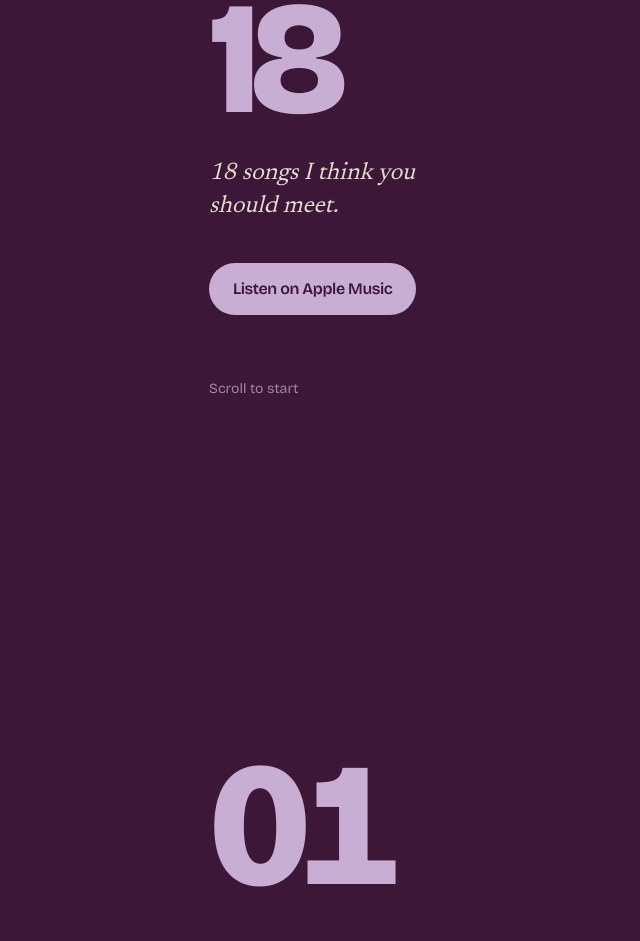
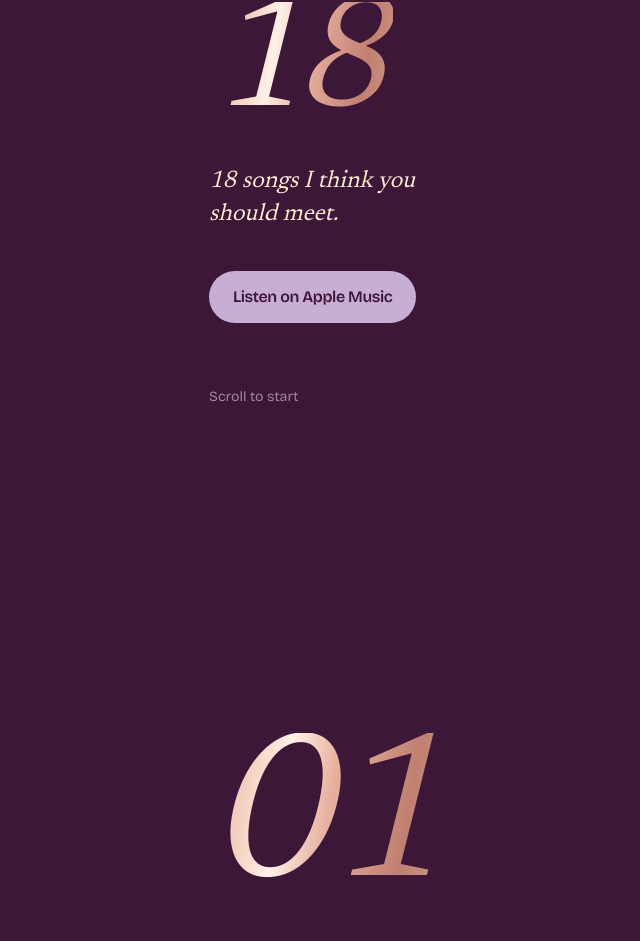
Before and after one commit to Plumbline-Studio/addie-rose, a Next.js app: page / in a window 1280 px wide. Shown: the part 257-1198 px from the top of the page, without its empty margins (171-811 px from the left). Built offline with nearby package versions, Linux system fonts and the light colour scheme.

Commit message:
Cara's review: rose gold italic numbers with scroll shimmer, buttery ivory text

```diff
--- /dev/null
+++ b/app/Sheen.tsx
@@ -0,0 +1,31 @@
+"use client";
+import { useEffect } from "react";
+
+// Moves the rose-gold highlight across each number as it travels up the screen.
+export default function Sheen() {
+  useEffect(() => {
+    if (window.matchMedia("(prefers-reduced-motion: reduce)").matches) return;
+    const els = Array.from(document.querySelectorAll<HTMLElement>("[data-sheen]"));
+    let frame = 0;
+    const update = () => {
+      frame = 0;
+      const h = window.innerHeight;
+      for (const el of els) {
+        const top = el.getBoundingClientRect().top;
+        if (top < -h || top > 2 * h) continue;
+        const p = Math.min(1, Math.max(0, (top + h * 0.3) / (h * 1.3)));
+        el.style.setProperty("--p", p.toFixed(3));
+      }
+    };
+    const onScroll = () => { if (!frame) frame = requestAnimationFrame(update); };
+    update();
+    window.addEventListener("scroll", onScroll, { passive: true });
+    window.addEventListener("resize", onScroll);
+    return () => {
+      window.removeEventListener("scroll", onScroll);
+      window.removeEventListener("resize", onScroll);
+      if (frame) cancelAnimationFrame(frame);
+    };
+  }, []);
+  return null;
+}
--- a/app/globals.css
+++ b/app/globals.css
@@ -2,7 +2,7 @@
 
 @theme {
   --color-plum: #3D1738;
-  --color-ivory: #F6F0E4;
+  --color-ivory: #F8ECCB;
   --color-lavender: #C8AED3;
   --color-lilac: #DDD0E5;
   --font-display: var(--font-display);
@@ -11,7 +11,7 @@
 
 html {
   background: #3D1738;
-  color: #F6F0E4;
+  color: #F8ECCB;
   scroll-snap-type: y mandatory;
   -webkit-text-size-adjust: 100%;
 }
@@ -45,3 +45,19 @@ a:focus-visible, button:focus-visible {
   .rise-3 { animation-delay: 360ms; }
   @keyframes rise { from { opacity: 0; transform: translateY(14px); } to { opacity: 1; transform: none; } }
 }
+
+/* Metallic rose gold. A wide band of highlights slides across the
+   numbers as each page moves up the screen (see Sheen.tsx). */
+.rosegold {
+  background-image: linear-gradient(
+    100deg,
+    #B9776C 0%, #D9A08F 14%, #F6D5C4 24%, #FFF1E6 29%, #E7B19E 36%,
+    #C0806F 48%, #DCA591 60%, #F8DCCB 70%, #FFF3EA 74%, #E0A893 82%, #B9776C 100%
+  );
+  background-size: 260% 100%;
+  background-position: calc(var(--p, 0.5) * 100%) 50%;
+  -webkit-background-clip: text;
+  background-clip: text;
+  color: transparent;
+  -webkit-text-fill-color: transparent;
+}
--- a/app/layout.tsx
+++ b/app/layout.tsx
@@ -3,7 +3,7 @@ import { Bricolage_Grotesque, Newsreader } from "next/font/google";
 import "./globals.css";
 
 const display = Bricolage_Grotesque({ subsets: ["latin"], variable: "--font-display", display: "swap" });
-const serif = Newsreader({ subsets: ["latin"], style: ["normal", "italic"], variable: "--font-serif", display: "swap" });
+const serif = Newsreader({ subsets: ["latin"], style: ["normal", "italic"], axes: ["opsz"], variable: "--font-serif", display: "swap" });
 
 export const metadata: Metadata = {
   title: "Addie 18",
--- a/app/page.tsx
+++ b/app/page.tsx
@@ -1,5 +1,6 @@
 import { songs, APPLE_MUSIC_URL, SPOTIFY_URL } from "./songs";
 import Folio from "./Folio";
+import Sheen from "./Sheen";
 
 function Listen({ large = false }: { large?: boolean }) {
   const base =
@@ -26,12 +27,13 @@ export default function Home() {
   return (
     <main className="mx-auto max-w-xl">
       <Folio />
+      <Sheen />
 
       <section className="page" data-track="0">
         <h1 className="rise font-display font-extrabold leading-[0.82] tracking-[-0.05em] text-ivory text-[clamp(5.5rem,30vw,10rem)]">
-          Addie<br /><span className="text-lavender">18</span>
+          Addie<br /><span data-sheen className="rosegold inline-block font-serif italic font-normal tracking-[-0.03em] pr-[0.08em]">18</span>
         </h1>
-        <p className="rise rise-2 mt-8 font-serif italic text-2xl leading-snug text-ivory/90 max-w-[18ch]">
+        <p className="rise rise-2 mt-8 font-serif italic text-2xl leading-snug text-ivory max-w-[18ch]">
           18 songs I think you should meet.
         </p>
         <div className="rise rise-3 mt-10"><Listen /></div>
@@ -43,14 +45,14 @@ export default function Home() {
         return (
           <section key={s.title} className="page" data-track={i + 1}
                    aria-label={`${i + 1}. ${s.title} by ${s.artist}`}>
-            <div className="font-display font-extrabold leading-none tracking-[-0.06em] text-lavender tabular-nums text-[clamp(6rem,36vw,11rem)]">
+            <div data-sheen className="rosegold self-start font-serif italic font-normal leading-[0.9] tracking-[-0.02em] pr-[0.1em] text-[clamp(7rem,42vw,13rem)]">
               {String(i + 1).padStart(2, "0")}
             </div>
             <h2 className="mt-6 font-display font-bold leading-[1.02] tracking-[-0.025em] text-ivory text-[clamp(2rem,9vw,3.25rem)] text-balance">
               {s.title}
             </h2>
             <p className="mt-2 font-display text-lg text-lilac">{s.artist}</p>
-            <p className={`note mt-8 font-serif italic text-ivory/90 max-w-[34ch] ${isLast ? "text-[1.6rem] leading-[1.4]" : "text-[1.3rem] leading-[1.55]"}`}>
+            <p className={`note mt-8 font-serif italic text-ivory max-w-[34ch] ${isLast ? "text-[1.6rem] leading-[1.4]" : "text-[1.3rem] leading-[1.55]"}`}>
               {s.note}
             </p>
             {isLast && (
```
